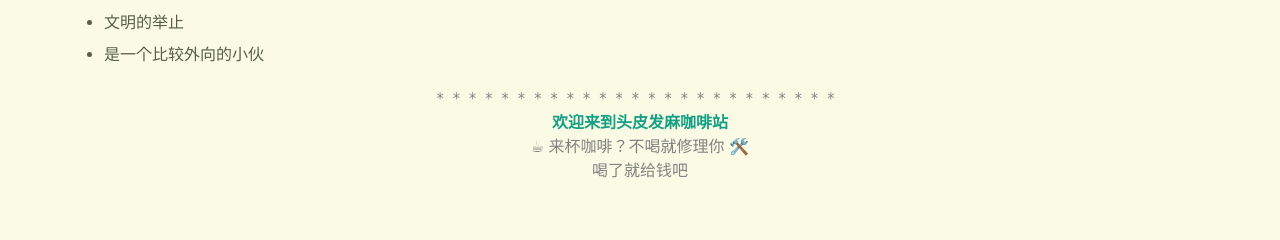
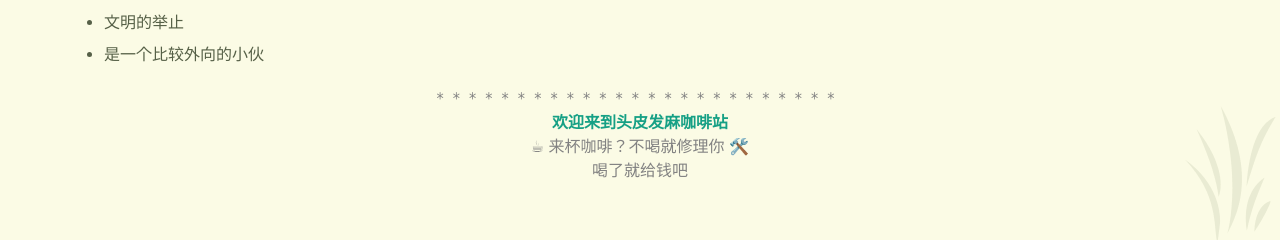
Before and after one commit to FpxYfw/FpxYfw.github.io, a Jekyll site: the page built from resume.md, in a window 1280 px wide. Shown: the part 1173-1413 px from the top of the page. Built offline with Jekyll 4.4.1, drawn with Linux system fonts in a browser that asks for light colours.

Commit message:
2020-10-06

```diff
--- a/assets/css/main.css
+++ b/assets/css/main.css
@@ -7,7 +7,7 @@
     background-color: #FFF; } */
     font-family: Tahoma, Arial, Helvetica, sans-serif;
     text-align: center;
-    background: #FBFBE5 url(grass.gif) right bottom fixed no-repeat;
+    background: #FBFBE5 url(../img/grass.gif) right bottom fixed no-repeat;
     color: #566047;
   }
   a {
```
Also changed, not shown: assets/img/grass.gif (added).
